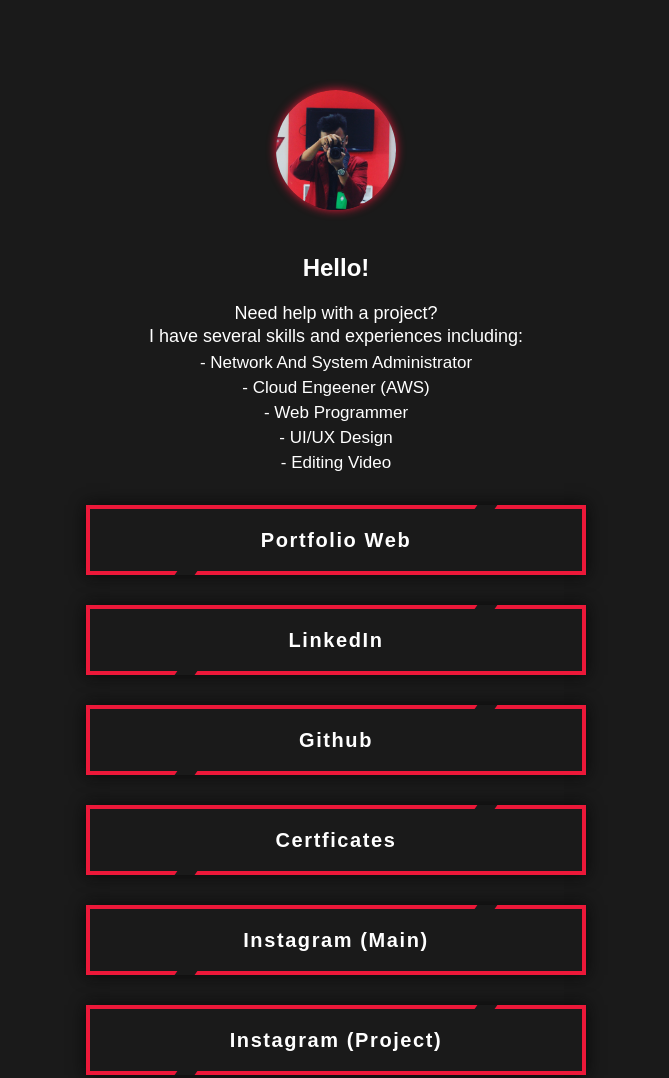
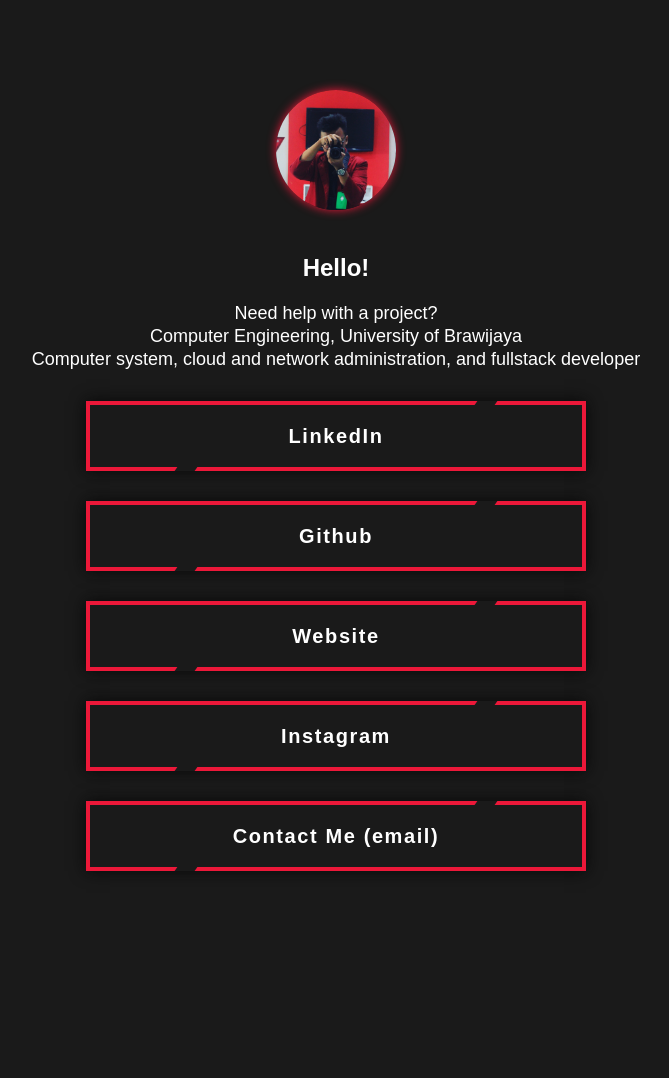
Before and after one commit to BangNopall/linktree, a plain HTML site: page index.html in a window 1280 px wide. Shown: the top 1078 px of the page, without its empty margins (304-973 px from the left). After the commit the page ends 961 px from the top, so only its background shows below. Drawn offline with Linux system fonts and the light colour scheme.

Commit message:
Add files via upload

```diff
--- a/index.html
+++ b/index.html
@@ -18,22 +18,14 @@
         <div class="card-text">
             <h2>Hello!</h2>
             <p>Need help with a project?</p>
-            <p>I have several skills and experiences including:</p>
-            <ul>
-                <li>- Network And System Administrator</li>
-                <li>- Cloud Engeener (AWS)</li>
-                <li>- Web Programmer</li>
-                <li>- UI/UX Design</li>
-                <li>- Editing Video</li>
-            </ul>
+            <p>Computer Engineering, University of Brawijaya </p>
+            <p>Computer system, cloud and network administration, and fullstack developer</p>
         </div>
         <div class="my-button">
-            <a href="https://www.noxval.site" target="_blank"><span>Portfolio Web</span><i></i></a>
-            <a href="https://www.linkedin.com/in/muhammad-naufal-mathara-rahman-b9b77b1ab/" target="_blank"><span>LinkedIn</span><i></i></a>
-            <a href="https://github.com/BangAthar" target="_blank"><span>Github</span><i></i></a>
-            <a href="https://www.noxval.site/#certicate" target="_blank"><span>Certficates</span><i></i></a>
-            <a href="https://www.instagram.com/aathrr._/" target="_blank"><span>Instagram (Main)</span><i></i></a>
-            <a href="https://www.instagram.com/noxvll.project/" target="_blank"><span>Instagram (Project)</span><i></i></a>
+            <a href="https://www.linkedin.com/in/muhammad-naufal-mathara-rahman/" target="_blank"><span>LinkedIn</span><i></i></a>
+            <a href="https://github.com/BangNopall" target="_blank"><span>Github</span><i></i></a>
+            <a href="https://www.noxval.biz.id" target="_blank"><span>Website</span><i></i></a>
+            <a href="https://www.instagram.com/aathrr._/" target="_blank"><span>Instagram</span><i></i></a>
             <a href="mailto:noxvalproject@gmail.com" target="_blank"><span>Contact Me (email)</span><i></i></a>
         </div>
     </div>
```
